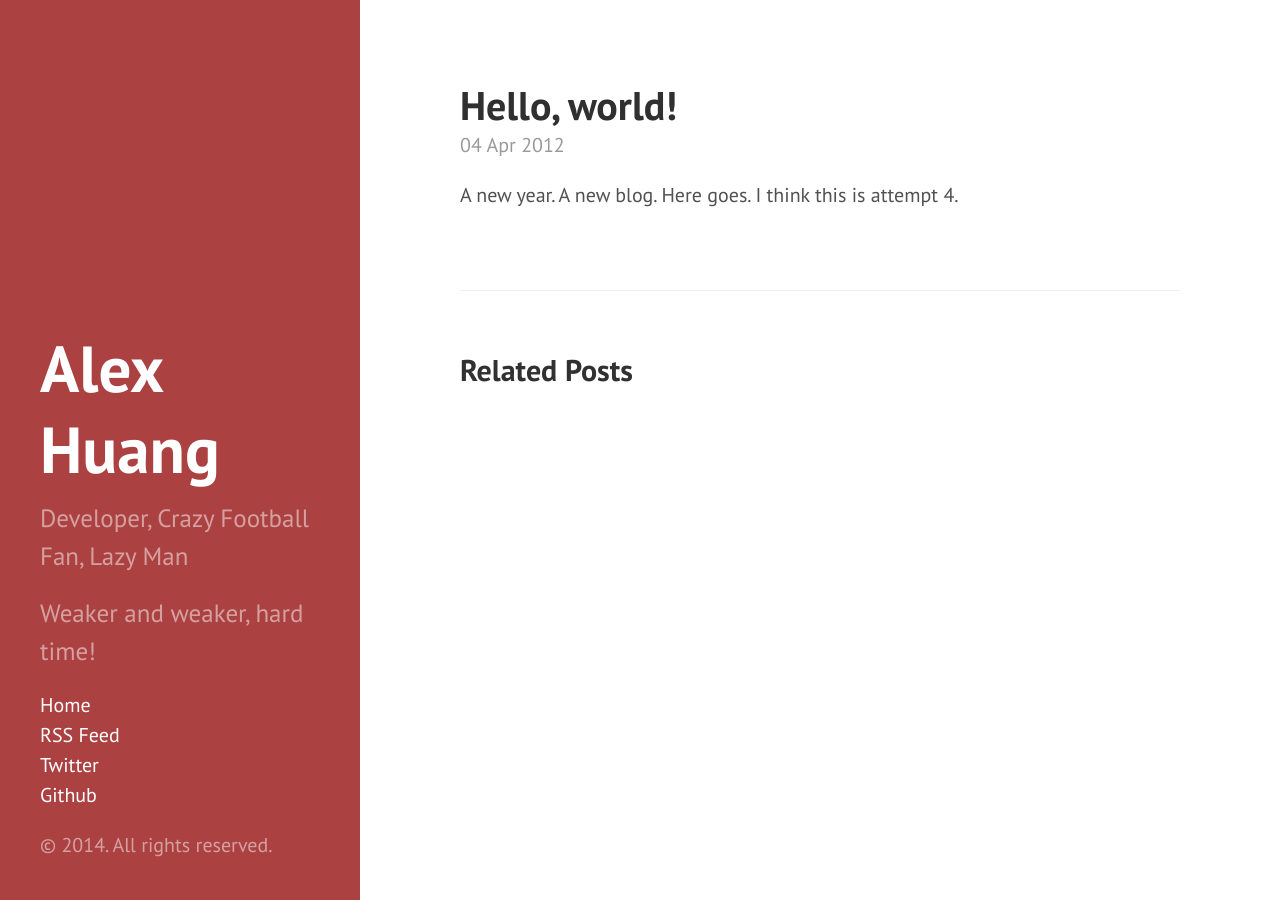
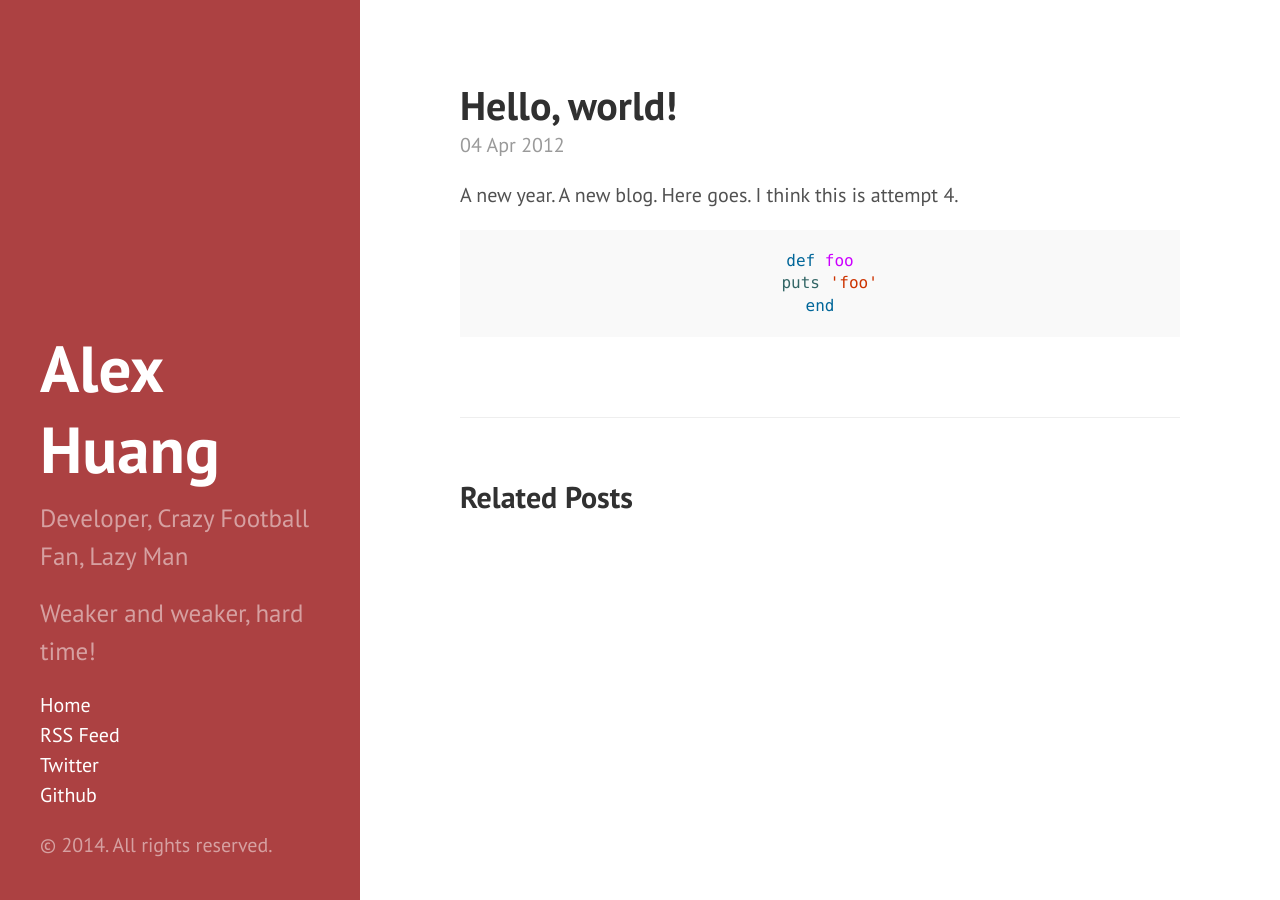
Before and after one commit to huanghaihui/alexhuang, a Jekyll site: the page built from _posts/2012-04-04-hello-world.md, in a window 1280 px wide. Built offline with Jekyll 4.4.1, drawn with Linux system fonts in a browser that asks for light colours.

Commit message:
modify index

```diff
--- a/_posts/2012-04-04-hello-world.md
+++ b/_posts/2012-04-04-hello-world.md
@@ -5,3 +5,8 @@ permalink: /2012/04/hello-world/
 ---
 
 A new year. A new blog. Here goes. I think this is attempt 4.
+{% highlight ruby lineos %}
+def foo
+  puts 'foo'
+end
+{% endhighlight %}
```
